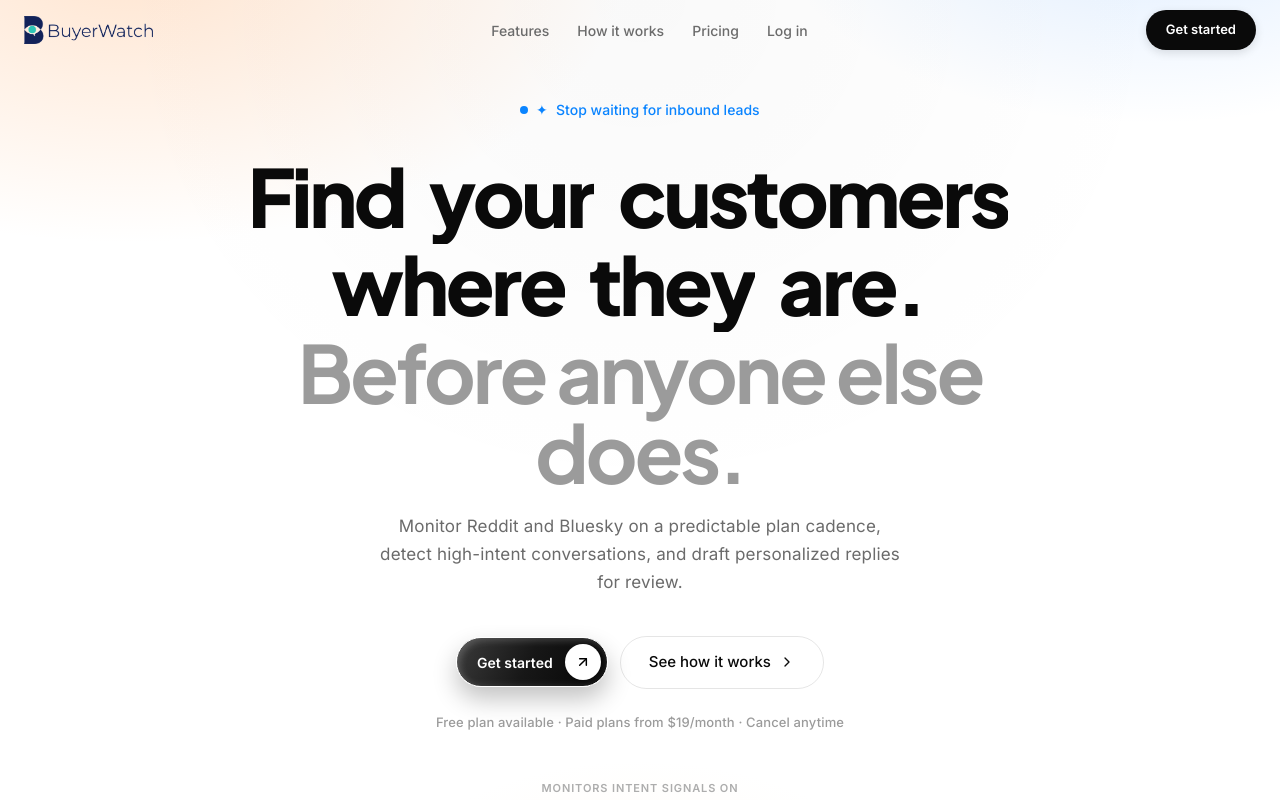
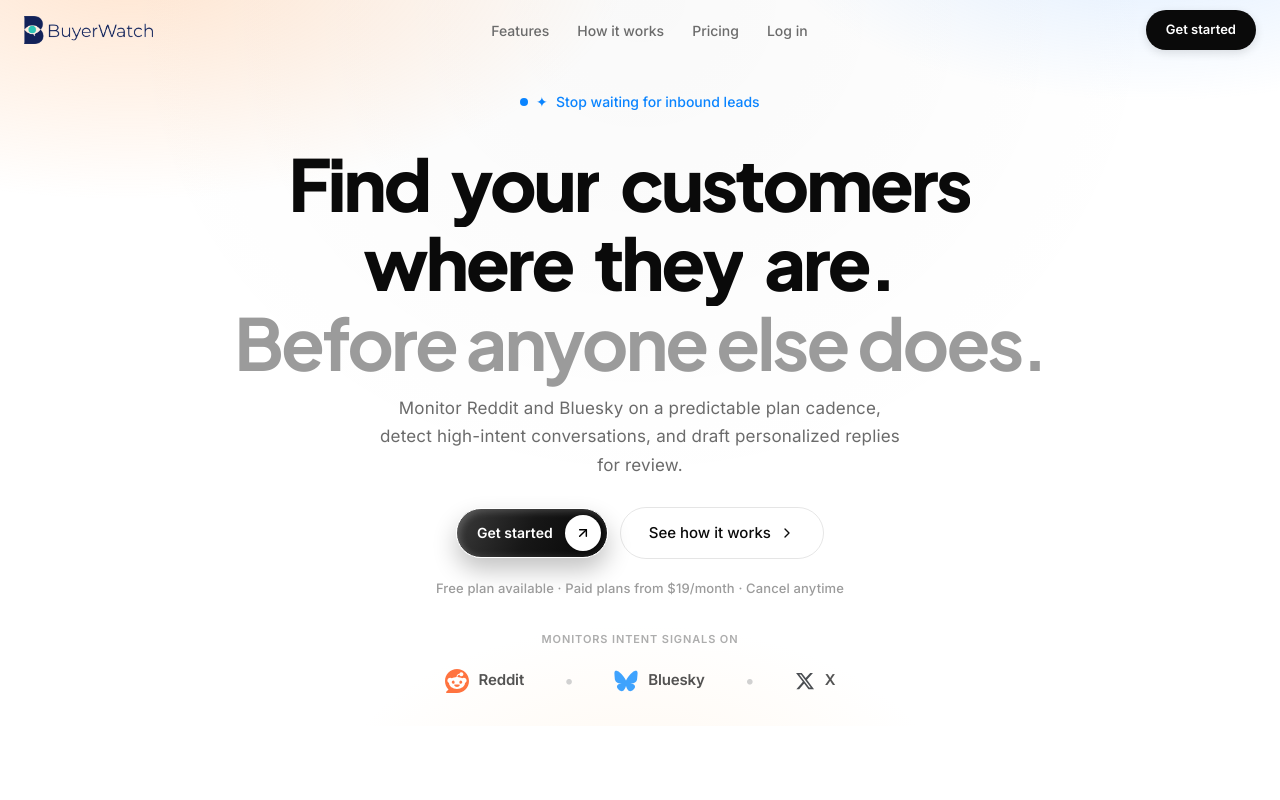
Before and after one commit to abhishekreal7/buyerwatch, a Next.js app: page / in a window 1280 px wide. Shown: the top 800 px of the page. Built offline with nearby package versions, Linux system fonts and the light colour scheme.

Commit message:
fix: fit hero sources in initial viewport

```diff
--- a/src/app/page.tsx
+++ b/src/app/page.tsx
@@ -117,7 +117,7 @@ export default function LandingPage() {
       </motion.nav>
 
       {/* ━ ━ ━ ━  section separator: HERO ━ ━ ━ ━  */}
-      <section className="hero-mesh relative flex flex-col items-center justify-center px-6 pt-[100px] pb-[40px] overflow-hidden">
+      <section className="hero-mesh relative flex flex-col items-center justify-center px-6 pt-[82px] pb-7 sm:pt-[92px] sm:pb-8 overflow-hidden">
         {/* Subtle neutral depth — no colored blobs */}
         <div className="absolute inset-0 pointer-events-none overflow-hidden">
           <div
@@ -133,7 +133,7 @@ export default function LandingPage() {
         >
           <EyebrowBadge />
 
-          <h1 className="mb-5 mt-1" style={{ fontFamily: 'var(--font-jakarta), var(--font-inter), sans-serif', fontWeight: 800, fontSize: 'clamp(52px, 6.5vw, 80px)', letterSpacing: '-0.04em', lineHeight: 1.0, color: '#0A0A0A' }}>
+          <h1 className="mb-4 mt-1" style={{ fontFamily: 'var(--font-jakarta), var(--font-inter), sans-serif', fontWeight: 800, fontSize: 'clamp(46px, 5.6vw, 72px)', letterSpacing: '-0.04em', lineHeight: 1.0, color: '#0A0A0A' }}>
             <WordFadeIn text="Find your customers" />
             <br />
             <WordFadeIn text="where they are." delay={0.3} />
@@ -141,11 +141,11 @@ export default function LandingPage() {
             <span style={{ color: '#9B9B9B', fontWeight: 700 }}>Before anyone else does.</span>
           </h1>
 
-          <p className="max-w-[520px] mb-10" style={{ fontFamily: 'var(--font-inter), sans-serif', fontWeight: 400, fontSize: '17px', lineHeight: 1.65, color: '#6B6B6B' }}>
+          <p className="max-w-[520px] mb-7" style={{ fontFamily: 'var(--font-inter), sans-serif', fontWeight: 400, fontSize: '17px', lineHeight: 1.65, color: '#6B6B6B' }}>
             Monitor Reddit and Bluesky on a predictable plan cadence, detect high-intent conversations, and draft personalized replies for review.
           </p>
 
-          <div className="flex flex-col sm:flex-row items-center gap-3 mb-6">
+          <div className="flex flex-col sm:flex-row items-center gap-3 mb-5">
             <motion.div whileHover={{ scale: 1.015 }} whileTap={{ scale: 0.975 }} transition={springs.snappy}>
               <PremiumCtaButton href="/signup">
                 Get started
@@ -167,7 +167,7 @@ export default function LandingPage() {
           initial={{ opacity: 0, y: 20 }}
           animate={{ opacity: 1, y: 0 }}
           transition={{ duration: 0.7, delay: 0.35, ease: [0.16, 1, 0.3, 1] }}
-          className="relative z-10 mt-12 w-full"
+          className="relative z-10 mt-7 sm:mt-8 w-full"
         >
           <PlatformSourcesWidget />
         </motion.div>
```
